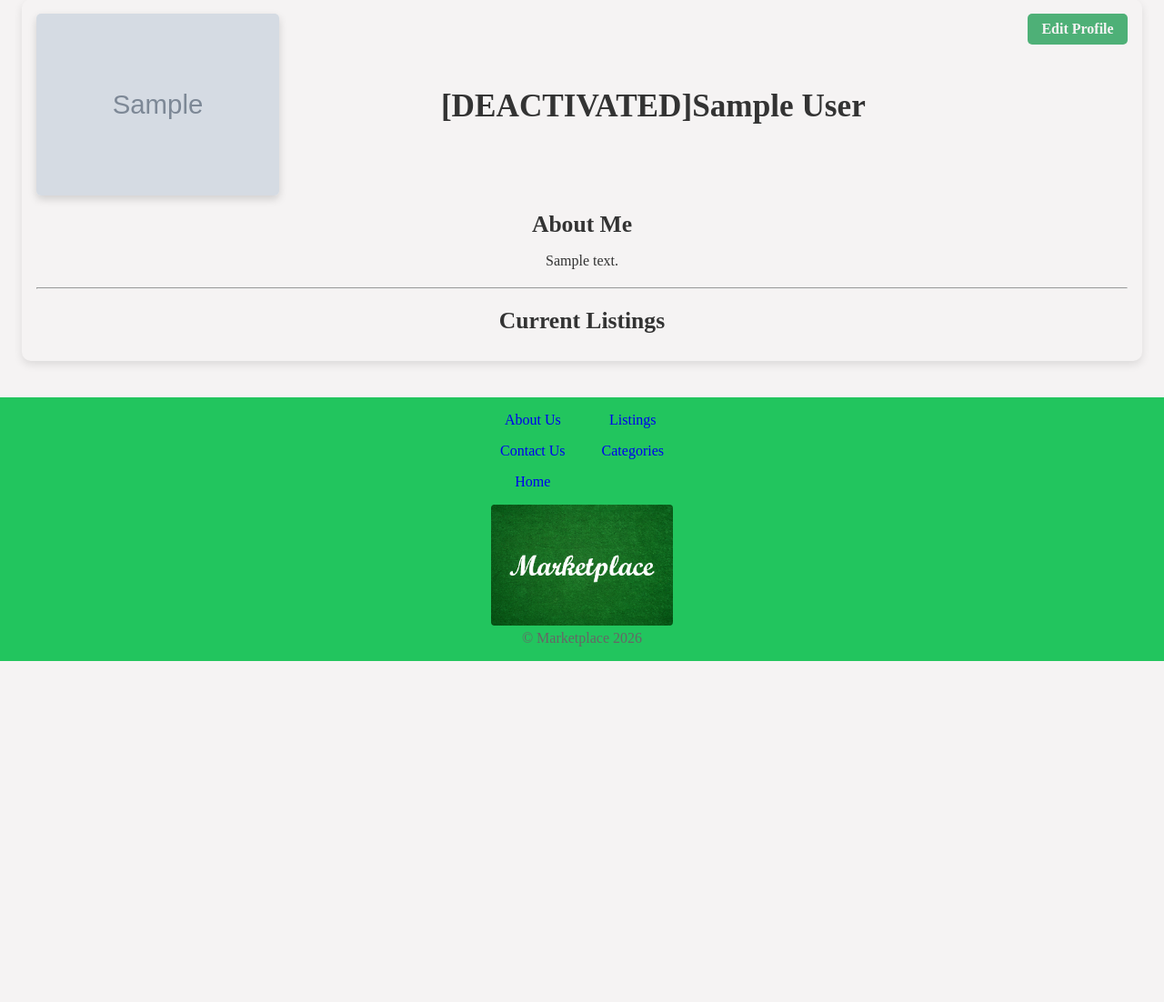
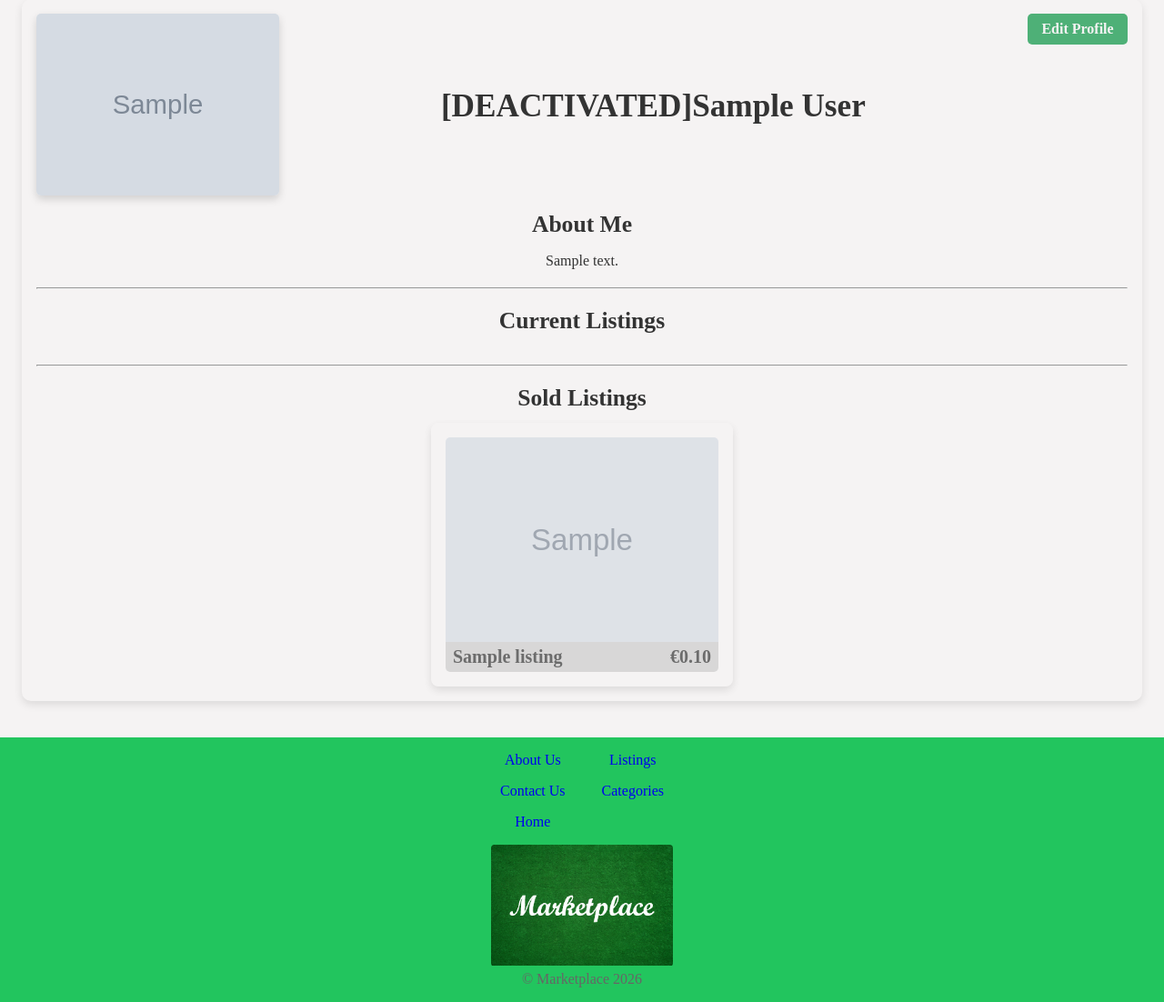
Before and after one commit to JasperK04/marketplace_project, a Flask app: page /profile/1 in a window 1280 px wide. Shown: the part 131-1233 px from the top of the page at 91% size. Before the commit the page ends 858 px from the top, so only its background shows below. Run offline with Flask 3, Linux system fonts and the light colour scheme; a user stored in the database is signed in; tables that the repository leaves empty hold one stand-in row (values such as "Sample post"); grey boxes marked "Sample" are stand-in pictures.

Commit message:
make deactivated listings visible to the owner of the listing

```diff
--- a/app/api/listings.py
+++ b/app/api/listings.py
@@ -107,6 +107,9 @@ def buy_listing(id: int):
     ):  # check if the listing is made by the current user
         return bad_request("You cannot buy your own listing")
 
+    if listing.is_deactivated:
+        return bad_request("Listing is deactivated")
+
     if listing.sold:
         return bad_request("unfortunately for you, this listing was already bought")
 
@@ -127,6 +130,9 @@ def change_listing(id: int):
     data = request.get_json()
     current_user: User = token_auth.current_user()  # type: ignore
     listing = db.get_or_404(Listing, id)
+
+    if listing.sold:
+        return bad_request("Sold listings cannot be edited")
 
     if (
         listing.userID != current_user.id
--- a/app/route_utils.py
+++ b/app/route_utils.py
@@ -20,6 +20,10 @@ def get_open_listings_with_images(
     min_price=None,
     max_price=None,
     condition=None,
+    include_deactivated=False,
+    include_only_deactivated=False,
+    include_sold=False,
+    include_only_sold=False,
     page=1,
     per_page=36,
 ):
@@ -40,8 +44,19 @@ def get_open_listings_with_images(
             (Image.listingID == Listing.id),
             isouter=True,
         )
-        .filter(Listing.sold.is_(False), Listing.is_deactivated.is_(False))
     )
+    if include_only_sold:
+        listings_with_images = listings_with_images.filter(Listing.sold.is_(True))
+    elif not include_sold:
+        listings_with_images = listings_with_images.filter(Listing.sold.is_(False))
+    if include_only_deactivated:
+        listings_with_images = listings_with_images.filter(
+            Listing.is_deactivated.is_(True)
+        )
+    elif not include_deactivated:
+        listings_with_images = listings_with_images.filter(
+            Listing.is_deactivated.is_(False)
+        )
     if by_user:
         listings_with_images = listings_with_images.filter(Listing.userID == by_user)
     if by_category:
@@ -51,7 +66,7 @@ def get_open_listings_with_images(
     if condition:
         condition_value = Listing.normalize_condition(condition)
         listings_with_images = listings_with_images.filter(
-            Listing.condition >= condition_value
+            Listing.condition == condition_value
         )
     if search:
         term = f"%{search}%"
--- a/app/routes.py
+++ b/app/routes.py
@@ -193,8 +193,30 @@ def profile_by_name(user_name: str):
 
     # Fetch listings with pagination
     listings, per_page, total_pages = get_open_listings_with_images(
-        by_user=user.id, page=page, per_page=per_page
+        by_user=user.id,
+        page=page,
+        per_page=per_page,
     )
+    show_deactivated_listings = (
+        current_user.is_authenticated
+        and (current_user.id == user.id or current_user.is_admin)
+    )
+    deactivated_listings = []
+    sold_listings = []
+    if show_deactivated_listings:
+        deactivated_listings, _, _ = get_open_listings_with_images(
+            by_user=user.id,
+            include_only_deactivated=True,
+            page=1,
+            per_page=600,
+        )
+        sold_listings, _, _ = get_open_listings_with_images(
+            by_user=user.id,
+            include_only_sold=True,
+            include_deactivated=True,
+            page=1,
+            per_page=600,
+        )
     current_page_url = url_for("routes.profile", user_id=user.id)
 
     if page > total_pages:
@@ -207,6 +229,9 @@ def profile_by_name(user_name: str):
         user=user,
         profile_pic=profile_pic,
         listings=listings,
+        deactivated_listings=deactivated_listings,
+        sold_listings=sold_listings,
+        show_deactivated_listings=show_deactivated_listings,
         current_page=page,
         total_pages=total_pages,
         per_page=per_page,
@@ -378,7 +403,11 @@ def listing(listing_id: int):
     ).scalar()
     if image:
         listing["filename"] = image.filename
-    if listing["is_deactivated"] and not can_view_restricted_pages():
+    is_owner = (
+        current_user.is_authenticated
+        and current_user.id == listing["seller"]["id"]
+    )
+    if listing["is_deactivated"] and not (can_view_restricted_pages() or is_owner):
         return redirect(url_for("routes.listings"))
     return render_template(
         "listing.html",
@@ -442,6 +471,10 @@ def edit_listing(listing_id: int):
             url_for("routes.index")
         )  # this depends on where the edit button/link will be placed
 
+    if listing.sold:
+        flash("Sold listings cannot be edited.", "warning")
+        return redirect(url_for("routes.listing", listing_id=listing_id))
+
     form = ListingForm(obj=listing)
 
     if not form.validate_on_submit():
@@ -478,9 +511,7 @@ def edit_listing(listing_id: int):
             cast(str, form.description.data)
         )
         listing.price = Listing.normalize_price(cast(str, form.price.data))
-        listing.condition = Listing.normalize_condition(
-            cast(str, form.condition.data)
-        )
+        listing.condition = Listing.normalize_condition(cast(str, form.condition.data))
         db.session.add(listing)
         db.session.commit()
         return redirect(
--- a/app/static/css/components/listing_card.css
+++ b/app/static/css/components/listing_card.css
@@ -12,6 +12,7 @@
     }
 
     .listing-image {
+        position: relative;
 
         > img {
             display: block;
@@ -21,6 +22,20 @@
             height: 100%;
             object-fit: contain;
         }
+    }
+
+    .listing-status {
+        position: absolute;
+        top: 10px;
+        left: 10px;
+        padding: 4px 8px;
+        border-radius: 999px;
+        background-color: var(--color-destructive);
+        color: #fff;
+        font-size: 0.75em;
+        font-weight: 700;
+        letter-spacing: 0.04em;
+        text-transform: uppercase;
     }
 
     .listing-content {
@@ -56,6 +71,14 @@
     }
 }
 
+.listing-card--deactivated {
+    opacity: 0.7;
+
+    .listing-content {
+        background-color: var(--color-disabled);
+    }
+}
+
 .listing-card:hover{
     transform: translateY(-5px);
     box-shadow: 0 5px 12px rgba(0, 0, 0, 0.2);
--- a/app/templates/components/listing_card.html
+++ b/app/templates/components/listing_card.html
@@ -1,4 +1,4 @@
-<section class="listing-card">
+<section class="listing-card {% if listing.is_deactivated %}listing-card--deactivated{% endif %}">
     <a href="{{ url_for('routes.listing', listing_id=listing.id) }}">
         <div class="listing-image">
             {% if listing.filename %}
--- a/app/templates/listing.html
+++ b/app/templates/listing.html
@@ -25,12 +25,14 @@
                         {% if current_user.id != listing.seller.id %}
                             {% if listing.sold %}
                                 <button class="disabled" disabled>Sold</button>
-                            {% else %}
+                            {% elif not listing.is_deactivated %}
                                 <button class="primary buy-button" id="buy-listing">Buy</button>
                             {% endif %}
                         {% endif %}
                         {% if current_user.id == listing.seller.id %}
-                            <button class="primary"><a href="{{url_for('routes.edit_listing',listing_id=listing.id)}}">Edit listing</a></button>
+                            {% if not listing.sold %}
+                                <button class="primary"><a href="{{url_for('routes.edit_listing',listing_id=listing.id)}}">Edit listing</a></button>
+                            {% endif %}
                             <button class="destructive"><a href="{{url_for('routes.delete_listing',listing_id=listing.id)}}">Delete listing</a></button>
                         {% endif %}
                         {% if current_user.is_admin %}
--- a/app/templates/profile.html
+++ b/app/templates/profile.html
@@ -54,6 +54,30 @@
         <h2 id="current_listings">Current Listings</h2>
         {% include 'components/paginated_listings.html' %}
 
+        {% if show_deactivated_listings and deactivated_listings %}
+            <hr/>
+            <h2 id="deactivated_listings">Deactivated Listings</h2>
+            <div class="listing-container">
+                <div class="listings">
+                    {% for listing in deactivated_listings %}
+                        {% include 'components/listing_card.html' %}
+                    {% endfor %}
+                </div>
+            </div>
+        {% endif %}
+
+        {% if show_deactivated_listings and sold_listings %}
+            <hr/>
+            <h2 id="sold_listings">Sold Listings</h2>
+            <div class="listing-container">
+                <div class="listings">
+                    {% for listing in sold_listings %}
+                        {% include 'components/listing_card.html' %}
+                    {% endfor %}
+                </div>
+            </div>
+        {% endif %}
+
     </div>
 </div>
 
```
Also changed, not shown: app/api/admin.py (+27 -22 lines).
